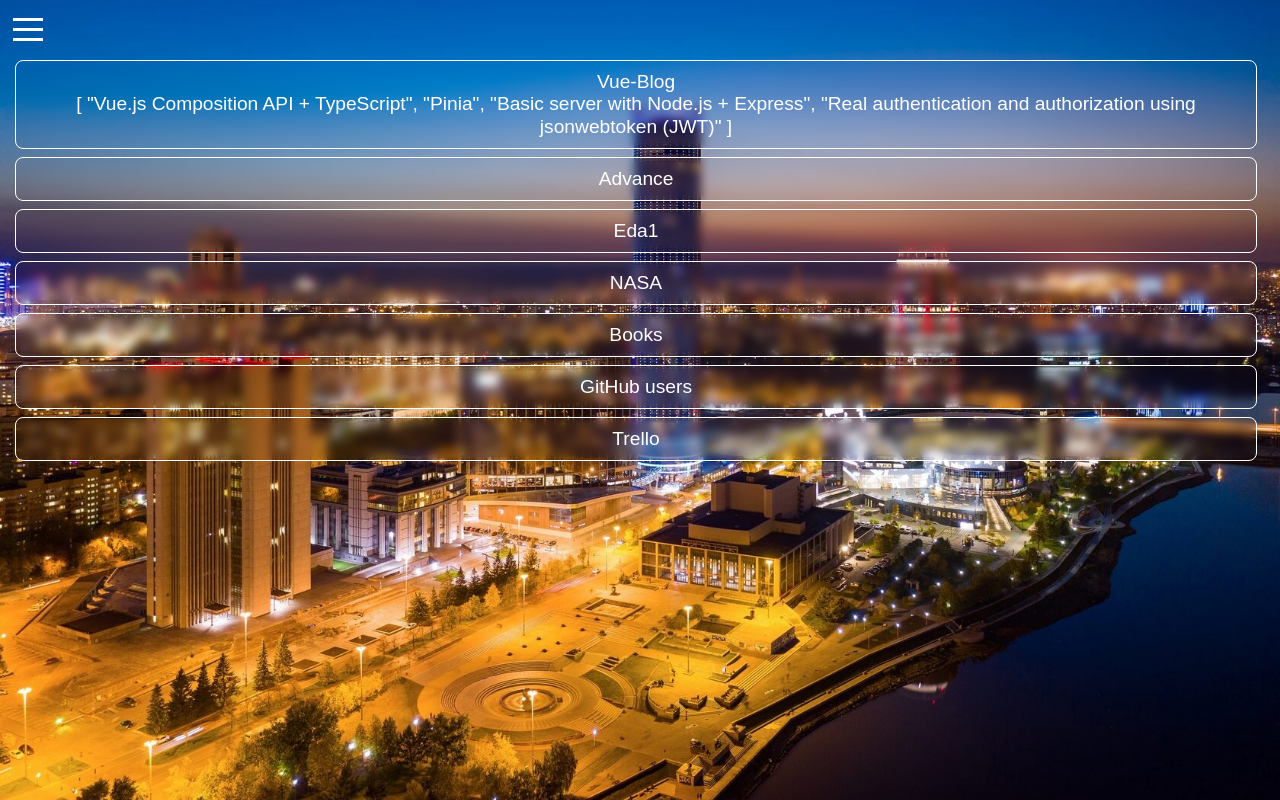
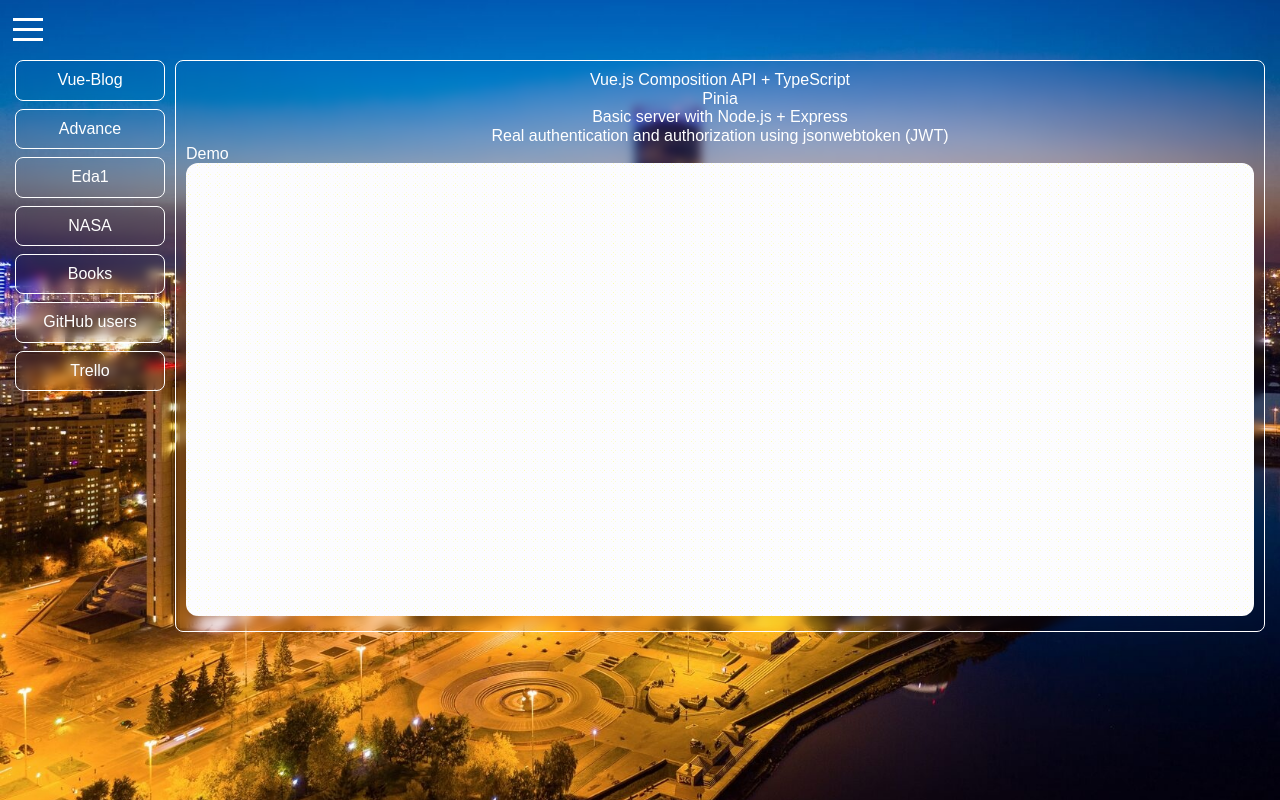
Before and after one commit to mizonov-iv/portfolio, a Vue app: page /portfolio in a window 1280 px wide. Built offline with nearby package versions, Linux system fonts and the light colour scheme; a web font is replaced by a local one.

Commit message:
portfolio view update

```diff
--- a/index.html
+++ b/index.html
@@ -5,6 +5,7 @@
     <link rel="icon" type="image/svg+xml" href="/vite.svg" />
     <meta name="viewport" content="width=device-width, initial-scale=1.0" />
     <title>Vite + Vue</title>
+    <link rel="stylesheet" href="https://use.fontawesome.com/releases/v5.15.4/css/all.css" integrity="sha384-DyZ88mC6Up2uqS4h/KRgHuoeGwBcD4Ng9SiP4dIRy0EXTlnuz47vAwmeGwVChigm" crossorigin="anonymous"/>
   </head>
   <body>
     <div id="app"></div>
--- a/src/components/ProjectItem.vue
+++ /dev/null
@@ -1,25 +0,0 @@
-<template>
-  <div class="project-item" :class="{opened: opened}">
-    <div>
-      <h2>{{props.project.title}}</h2>
-      <ul class="project-item__list">
-        <li class="project-item__item" v-for="item in props.project.text">
-          <p class="paragraph">{{item}}</p>
-        </li>
-      </ul>
-    </div>
-    <div>
-      <h2>Demo</h2>
-      <img class="demo-img" :src="`/src/assets/gif/${props.project.img_url}.gif`" alt="">
-    </div>
-  </div>
-</template>
-
-<script setup>
-import {ref} from "vue";
-
-const props = defineProps({
-  project: Object,
-  opened: Boolean
-})
-</script>
--- a/src/style.scss
+++ b/src/style.scss
@@ -4,6 +4,10 @@
 @import url('./styles/skillsView.css');
 @import url('./styles/portfolioView.css');
 @import url('./styles/navbar.css');
+
+:root {
+  --base-color: #ffffff;
+}
 
 * {
   margin: 0;
--- a/src/styles/portfolioView.css
+++ b/src/styles/portfolioView.css
@@ -1,7 +1,69 @@
-.portfolio-nav__list {
+/*Обложка*/
+.portfolio-wrapper {
     display: flex;
     flex-direction: column;
-    justify-content: center;
+    color: var(--base-color);
+}
+
+/*Мобильная навигация*/
+.portfolio__list-item {
+    backdrop-filter: blur(5px);
+}
+
+.portfolio__title {
+    padding: 10px;
+    margin-bottom: 10px;
+    border: 1px solid var(--base-color);
+    border-radius: 8px;
+    text-align: center;
+    font-size: 1.2rem;
+    font-weight: 700;
+    transition: all 2s ease-in-out;
+}
+
+.portfolio__title.active {
+    text-decoration: underline;
+}
+
+.portfolio__title.active .fa-chevron-down {
+    transform: rotate(180deg);
+}
+
+.portfolio__title  i {
+    position: absolute;
+    top: 12px;
+    left: 0;
+}
+
+.portfolio__title .fa-chevron-down {
+    right: 12px;
+    left: auto;
+    transition: transform .5s ease-in-out;
+}
+
+.hidden-content {
+    display: none;
+    border: 1px solid var(--base-color);
+    padding: 10px;
+    margin-bottom: 10px;
+    border-radius: 8px;
+    transition: display .3s;
+}
+
+.hidden-content.active {
+    display: block;
+}
+
+.project-item__list {
+}
+
+.project-item__item {
+    text-align: center;
+}
+
+/*Навигация*/
+.portfolio-nav {
+    display: none;
 }
 
 .portfolio-nav__item {
@@ -15,10 +77,6 @@
     transition: all .5s;
     cursor: pointer;
     text-align: center;
-}
-
-.portfolio-nav__item:hover {
-    /*border-bottom: 2px solid #ffffff;*/
 }
 
 .demo-img {
@@ -36,19 +94,6 @@
     justify-content: center;
 }
 
-/*.project-item.opened {*/
-/*    display: flex;*/
-/*}*/
-
-.closed {
-    display: none;
-    transition: all 2s ease-in-out
-}
-
-.closed.opened {
-    display: block;
-}
-
 .project-item > * {
     margin-right: 8px;
     padding: 10px;
@@ -61,20 +106,25 @@
     /*animation: ani 3s forwards;*/
 }
 
-.project-item__list {
-    border: 1px solid #FFFFFF;
-    margin: 0 auto;
-    display: flex;
-    flex-direction: column;
-}
+@media screen and (min-width: 768px) {
+    .portfolio-wrapper {
+        flex-direction: row;
+    }
 
-.project-item__item {
-    text-align: center;
-}
+    .portfolio-nav {
+        display: block;
+    }
 
-@media screen and (min-width: 768px) {
     .portfolio-nav__item {
-        /*border-bottom: 2px solid transparent;*/
+        width: 150px;
+        margin-right: 10px;
+        padding: 10px 15px;
+        backdrop-filter: blur(5px);
+        font-size: 1rem;
+    }
+
+    .portfolio__title {
+        display: none;
     }
 
     .project-item {
--- a/src/views/PortfolioView.vue
+++ b/src/views/PortfolioView.vue
@@ -1,5 +1,5 @@
 <template>
-  <section style="color: #FFFFFF" class="container">
+  <section class="container portfolio-wrapper">
     <nav class="portfolio-nav">
       <ul class="portfolio-nav__list">
         <li
@@ -8,32 +8,58 @@
             :key="item.id"
             @click="openTab(item.id)"
         >
-          <p>{{item.title}}</p>
-          <p class="closed" :class="{opened: item.id === selectedProjectID}">{{item.text}}</p>
+          {{item.title}}
         </li>
       </ul>
     </nav>
-<!--    <ProjectItem :project="worksList[selectedProjectID]" :opened="isOpen"/>-->
+
+    <div class="portfolio">
+      <ul class="portfolio__list">
+        <li
+            class="portfolio__list-item"
+            v-for="item in worksList"
+            :key="item.id"
+            @click="openTab(item.id)"
+        >
+          <p
+              class="portfolio__title"
+              :class="{active: item.id === selectedProjectID}"
+          >
+            {{item.title}}
+            <i class="fa fa-chevron-down"></i>
+          </p>
+
+          <div class="hidden-content" :class="{active: item.id === selectedProjectID}">
+            <ul class="project-item__list">
+              <li class="project-item__item" v-for="item in item.text">
+                <p class="paragraph">{{item}}</p>
+              </li>
+            </ul>
+            <div>
+              <p>Demo</p>
+              <img class="demo-img" :src="`/src/assets/gif/${item.img_url}.gif`" alt="">
+            </div>
+          </div>
+        </li>
+      </ul>
+    </div>
   </section>
 </template>
 
 <script setup>
 import {ref} from "vue";
-import ProjectItem from "../components/ProjectItem.vue";
 
-const selectedProjectID = ref(0)
+const selectedProjectID = ref(1)
 const isOpen = ref(false)
 
 const openTab = (itemID) => {
   selectedProjectID.value = itemID
-  console.log(selectedProjectID.value)
   isOpen.value = !isOpen.value
-
 }
 
 const worksList = ref([
   {
-    id: 0,
+    id: 1,
     title: "Vue-Blog",
     img_url: "blog",
     text: [
@@ -44,40 +70,40 @@ const worksList = ref([
     ]
   },
   {
-    id: 1,
+    id: 2,
     title: "Advance",
     img_url: "blog",
-    text: "Advance"
-  },
-  {
-    id: 2,
-    title: "Eda1",
-    img_url: "blog",
-    text: "Eda1"
+    text: ["Advance"]
   },
   {
     id: 3,
-    title: "NASA",
+    title: "Eda1",
     img_url: "blog",
-    text: "NASA"
+    text: ["Eda1"]
   },
   {
     id: 4,
-    title: "Books",
+    title: "NASA",
     img_url: "blog",
-    text: "Books"
+    text: ["NASA"]
   },
   {
     id: 5,
-    title: "GitHub users",
+    title: "Books",
     img_url: "blog",
-    text: "GitHub"
+    text: ["Books"]
   },
   {
     id: 6,
+    title: "GitHub users",
+    img_url: "blog",
+    text: ["GitHub"]
+  },
+  {
+    id: 7,
     title: "Trello",
     img_url: "blog",
-    text: ""
+    text: ["Trello"]
   },
 ])
 </script>
```
